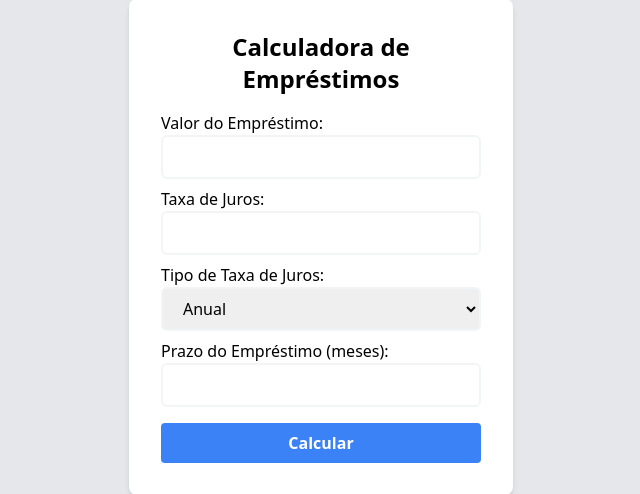
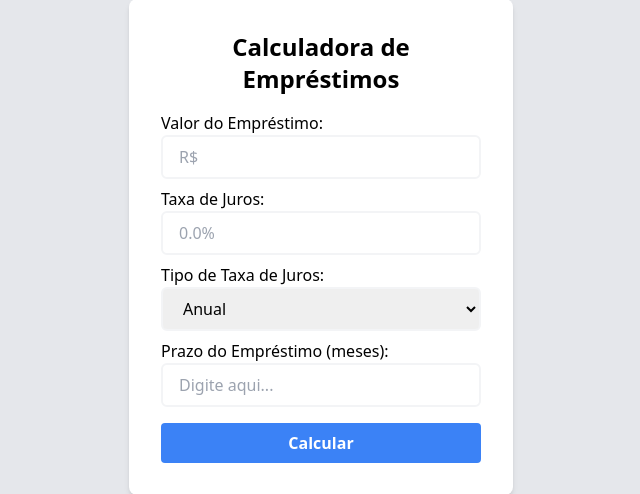
Before and after one commit to daianebandeira88/calcula_emprestimos, a PHP site: page / in a window 1280 px wide. Shown: the part 153-647 px from the top of the page, without its empty margins (319-959 px from the left). Run offline with PHP 8.4, Linux system fonts and the light colour scheme; some libraries are stand-ins or nearby versions.

Commit message:
Update index.php
implementação de placeholder para ser mais intuitivo ao usuário

```diff
--- a/index.php
+++ b/index.php
@@ -17,10 +17,10 @@
         <form id="loanForm" action="processo.php" method="post" class="mt-4" onsubmit="removeMasks()">
             <label for="loan_amount">Valor do Empréstimo:</label><br>
             <!-- Aplicar máscara de moeda com jQuery Mask Money -->
-            <input type="text" id="loan_amount" name="loan_amount" class="border-solid border-2 border-gray-100 rounded-md w-full py-2 px-4 mb-2" required><br>
+            <input type="text" id="loan_amount" name="loan_amount" placeholder="R$" class="border-solid border-2 border-gray-100 rounded-md w-full py-2 px-4 mb-2" required><br>
             <label for="interest_rate">Taxa de Juros:</label><br>
             <!-- Aplicar máscara de percentual com jQuery Mask Money -->
-            <input type="text" id="interest_rate" name="interest_rate" class="border-solid border-2 border-gray-100 rounded-md w-full py-2 px-4 mb-2" required><br>
+            <input type="text" id="interest_rate" name="interest_rate" placeholder="0.0%" class="border-solid border-2 border-gray-100 rounded-md w-full py-2 px-4 mb-2" required><br>
             <label for="interest_type">Tipo de Taxa de Juros:</label><br>
             <select id="interest_type" name="interest_type" class="border-solid border-2 border-gray-100 rounded-md w-full py-2 px-4 mb-2" required>
                 <option value="annual">Anual</option>
@@ -28,7 +28,7 @@
             </select><br>
             <label for="loan_term">Prazo do Empréstimo (meses):</label><br>
             <!-- Aplicar máscara de número inteiro para o prazo do empréstimo -->
-            <input type="text" id="loan_term" name="loan_term" class="border-solid border-2 border-gray-100 rounded-md w-full py-2 px-4 mb-4" required><br>
+            <input type="text" id="loan_term" name="loan_term" placeholder="Digite aqui..." class="border-solid border-2 border-gray-100 rounded-md w-full py-2 px-4 mb-4" required><br>
             <input type="submit" value="Calcular" class="bg-blue-500 hover:bg-blue-700 text-white font-bold py-2 px-4 rounded w-full">
         </form>
     </div>
```
